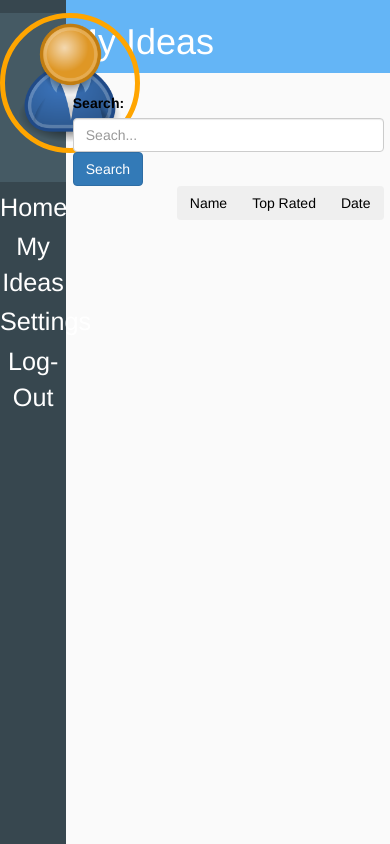
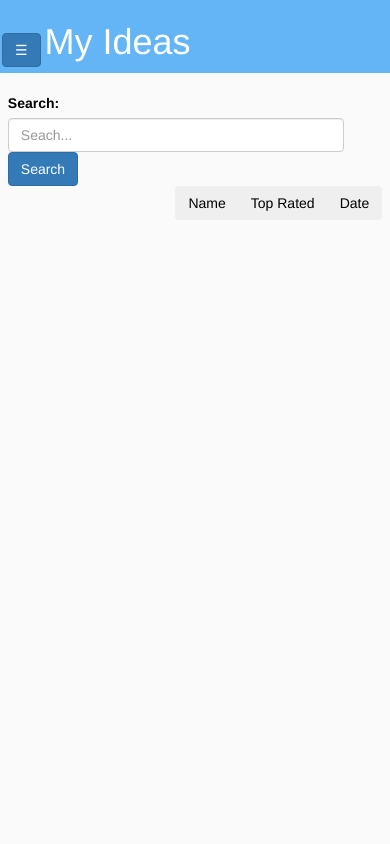
Before and after one commit to RenzoBenemerito/PiNoise, a Django app: page /pinoise/myIdeas/ in a window 390 px wide. Run offline with Django 3.2, Linux system fonts and the light colour scheme; data that the repository does not hold is empty; some libraries are stand-ins or nearby versions.

Commit message:
update mobile responsiveness and update reply

```diff
--- a/PiNoiseApp/static/css/styleDash.css
+++ b/PiNoiseApp/static/css/styleDash.css
@@ -210,3 +210,41 @@ a,a:hover{
 .updateTar{
     height: 50px;
 }
+.toggle-icon{
+    display: none;
+}
+h1{
+    display: inline-block;
+}
+@media only screen and (max-width: 768px) {
+    .nav {
+        position: absolute;
+        left: 0;
+        top: 0;
+        width: 100%;
+        display: visible;
+        opacity: 1;
+        transition: opacity 0.5s 0s, visibility 0s 0.2s;
+        z-index: 999;
+    }
+
+    .statusNav{
+        visibility: hidden;
+        opacity: 0;
+        transition: opacity 0.5s 0s, visibility 0s 0.2s;
+    }
+
+    .pane{
+        margin-left: 0;
+    }
+
+    .toggle-icon{
+        display: inline;
+    }
+    .vote{
+        width: 10%;
+    }
+    .ideaPane{
+        margin-left: 12%;
+    }
+}
--- a/PiNoiseApp/static/js/dash.js
+++ b/PiNoiseApp/static/js/dash.js
@@ -129,13 +129,14 @@ $(document).ready(function(){
         var comment = parent.first().children('p').text();
         var author = parent.first().children('h4').text();
         var reply = $(this).find('#reply').val();
+        var parent1 = $(this).parent().prev().prev();
         $.ajax({
             method: 'GET',
             url: './reply',
             data: {'comment':comment, 'author':author, 'reply':reply},
             success: function(obj){
-                thisElement.hide()
-                parent.append(obj);
+                $(parent1).append(obj);
+                $(thisElement.parent()).append(thisElement);
             }
         });
     });
@@ -173,7 +174,8 @@ $(document).ready(function(){
 
     });
 
-    $(document).delegate('.uComment', 'submit', function(event){
+    $(document).delegate('.uComment', 'submit', function(evt){
+        evt.preventDefault();
         var choice = confirm('Are you sure you want to edit your comment?');
         var uComment = $(this).find('.updateTar').val();
         if(choice == true){
@@ -181,19 +183,55 @@ $(document).ready(function(){
             var comment = $(parent).children('p').text();
             var author = $(parent).children('h4').text();
             var changeThis = $(parent).children('p');
+            var hideThis = $(this).parent();
+            var button = $(this).parent().prev();
             $.ajax({
                 method: 'GET',
                 url:'./editComment',
                 data: {"comment":comment,'uComment':uComment,'author':author},
                 datatype: 'json',
+                success: function(){
+                    $(hideThis).hide();
+                    $(changeThis).text(uComment);
+                    $(button).text('Edit');
+                    $(button).removeClass('btn-danger')
+                    $(button).addClass('btn-success')
+                }
             })
-            .done(function(){
-                changeThis.text(uComment);
-            });
         }
 
     });
 
+    $(document).delegate('.uReply', 'submit', function(evt){
+        evt.preventDefault();
+        var choice = confirm('Are you sure you want to edit your reply?');
+
+        if(choice == true){
+            var parent = $(this).parents().eq(1);
+            var uReply = $(this).children('.updateTar').val();
+            var comment = $(parent).children('p').text();
+            var author = $(parent).children('h4').text();
+            var authorC = $(this).parents().eq(3).children('h4').text();
+            var commentC = $(this).parents().eq(3).children('p').text();
+            var changeThis = $(parent).children('p');
+            var hideThis = $(this).parent();
+            var button = $(this).parent().prev();
+            $.ajax({
+                method: 'GET',
+                url:'./editReply',
+                data: {"comment":comment,'uReply':uReply,'author':author,'authorC':authorC,'commentC':commentC},
+                datatype: 'json',
+                success: function(){
+                    $(hideThis).hide();
+                    $(changeThis).text(uReply);
+                    $(button).text('Edit');
+                    $(button).removeClass('btn-danger')
+                    $(button).addClass('btn-success')
+                }
+            })
+        }
+
+    });
     $(document).delegate('.deleteR','click',function(event){
         event.preventDefault();
         var choice = confirm('Are you sure you want to delete your comment?');
@@ -232,6 +270,11 @@ $(document).ready(function(){
         }
 
     });
+
+    $(".toggle-icon").click(function(){
+        $(".nav").toggleClass('statusNav');
+
+    });
     // $('#report').submit(function(){
     //     var post = $(this).parents().eq(3).prev().find('h2').eq(0).text();
     //     var author = $(this).parents().eq(3).prev().find('span#auth').eq(0).text();
--- a/PiNoiseApp/static/js/jscript.js
+++ b/PiNoiseApp/static/js/jscript.js
@@ -55,8 +55,10 @@ $('a[href*="#"]')
 
   });
   $('#login').click(function(){
-      $('.log-in-pane').css("width","25%");
+      $('.log-in-pane').removeClass("retract");
+      $('.log-in-pane').addClass("expand");
   });
   $('.close1').click(function(){
-    $('.log-in-pane').css("width","0");
+    $('.log-in-pane').removeClass("expand");
+    $('.log-in-pane').addClass("retract");
   });
--- a/PiNoiseApp/templates/Category.html
+++ b/PiNoiseApp/templates/Category.html
@@ -2,6 +2,7 @@
 {% block content %}
 <div class="container-fluid pane">
 <div id="problemPane">
+    <button class='toggle-icon btn btn-primary'>&#9776;</button>
     <h1 id="category">{{problem}}</h1>
 </div>
 
--- a/PiNoiseApp/templates/dashboard.html
+++ b/PiNoiseApp/templates/dashboard.html
@@ -2,6 +2,7 @@
 {% block content %}
     <div class="container-fluid pane">
         <div id="problemPane">
+            <button class='toggle-icon btn btn-primary'>&#9776;</button>
             <h1>Categories</h1>
         </div>
         <br>
--- a/PiNoiseApp/templates/header.html
+++ b/PiNoiseApp/templates/header.html
@@ -16,7 +16,7 @@
 
 <body>
 
-    <nav class="nav">
+    <nav class="nav statusNav">
         <div class="profilePic">
             {% if user.users.pic %}
             <img src="{{user.users.pic.url}}" alt="" class="imgProf">
@@ -35,6 +35,7 @@
 
 
     </nav>
+<body>
  {% block content %}
 
  {% endblock %}
--- a/PiNoiseApp/templates/myIdeas.html
+++ b/PiNoiseApp/templates/myIdeas.html
@@ -3,6 +3,7 @@
 <body>
     <div class="container-fluid pane">
         <div id="problemPane">
+            <button class='toggle-icon btn btn-primary'>&#9776;</button>
             <h1>My Ideas</h1>
         </div>
         <br>
--- a/PiNoiseApp/templates/settings.html
+++ b/PiNoiseApp/templates/settings.html
@@ -2,6 +2,7 @@
 {% block content %}
 <div class="container-fluid pane">
     <div id="problemPane">
+        <button class='toggle-icon btn btn-primary'>&#9776;</button>
         <h1>Settings</h1>
     </div>
     <div id="categoryPane">
--- a/PiNoiseApp/urls.py
+++ b/PiNoiseApp/urls.py
@@ -19,8 +19,9 @@ urlpatterns = [
     url(r'^.*/(?P<category>.*)/(?P<user>.*)/(?P<title>.*)/report$',views.report,name='report'),
     url(r'^.*/(?P<category>.*)/(?P<user>.*)/(?P<title>.*)/sendMessage$',views.sendMessage,name='sendMessage'),
     url(r'^.*/(?P<user>.*)/(?P<title>.*)/comment$',views.comment,name='comment'),
-    url(r'^.*/(?P<user>.*)/(?P<title>.*)/editComment$',views.uComment,name='uComment'),
+    url(r'^.*/(?P<user>.*)/(?P<title>.*)/editComment',views.uComment,name='uComment'),
     url(r'^.*/(?P<user>.*)/(?P<title>.*)/deleteComment$',views.dComment,name='dComment'),
+    url(r'^.*/(?P<user>.*)/(?P<title>.*)/editReply$',views.editReply,name='editReply'),
     url(r'^.*/(?P<user>.*)/(?P<title>.*)/deleteReply$',views.dReply,name='dReply'),
     url(r'^.*/(?P<user>.*)/(?P<title>.*)/reply$',views.reply,name='reply'),
     url(r'^.*/(?P<titleBefore>.*)/updatePost$',views.updateIdea,name='updateIdea'),
--- a/PiNoiseApp/views.py
+++ b/PiNoiseApp/views.py
@@ -268,7 +268,7 @@ def uComment(request,title,user,methods=['GET']):
     reply.reply = updatedComment
     reply.save()
 
-    return redirect('./post_page')
+    return HttpResponse('')
 
 def dComment(request,title,user,methods=['GET']):
     comment = request.GET['comment']
@@ -279,6 +279,20 @@ def dComment(request,title,user,methods=['GET']):
     reply.delete()
 
     return redirect('./post_page')
+
+def editReply(request,title,user,methods=['GET']):
+    comment = request.GET['comment']
+    author = request.GET['author']
+    uReply = request.GET['uReply']
+    post = Posts.objects.get(title = title,author = user)
+    user = User.objects.get(username = author)
+    authorC = request.GET['authorC']
+    authorComment = User.objects.get(username = authorC)
+    commentC = request.GET['commentC']
+    theComment = ReplyPost.objects.get(post = post,author = authorComment,reply = commentC)
+    reply = ReplytoReply.objects.filter(post = post,author = user, replyToComment = comment, replyToPost = theComment).update(replyToComment = uReply)
+
+    return HttpResponse('/')
 
 def dReply(request,title,user,methods=['GET']):
     comment = request.GET['comment']
```
Also changed, not shown: PiNoiseApp/static/css/style.css (+15 -0 lines), PiNoiseApp/templates/post.html (+7 -6 lines), PiNoiseApp/templates/reply.html (+5 -5 lines).
